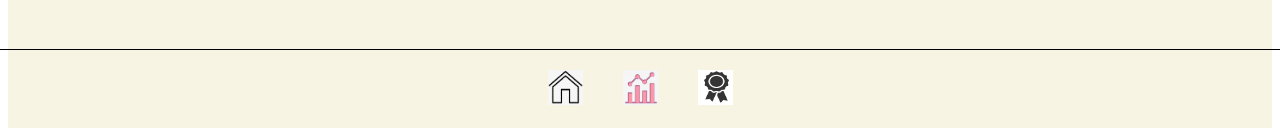
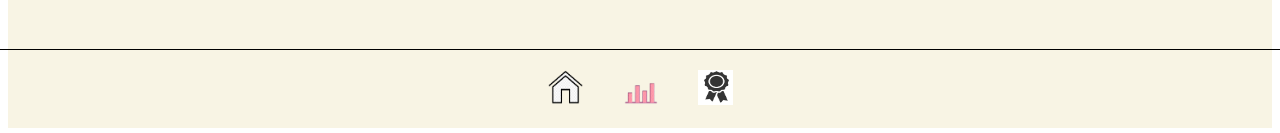
Before and after one commit to Vikster123/shanti, a Next.js app: page /mood in a window 1280 px wide. Shown: the part 680-813 px from the top of the page. Built offline with nearby package versions, Linux system fonts and the light colour scheme.

Commit message:
ready for deployment

```diff
--- a/app/navBar.jsx
+++ b/app/navBar.jsx
@@ -42,12 +42,12 @@ export default function NavBar() {
         <div style={styles.navigation}>
             <button style={styles.navButton}>
                 <Link href="/">
-                <img src="/home.png" alt="Home" style={styles.navImage} />
+                <img src="/home1.png" alt="Home" style={styles.navImage} />
                 </Link>
             </button>
             <button style={styles.navButton}>
                 <Link href="/stats">
-                <img src="/stats.png" alt="Stats" style={styles.navImage} />
+                <img src="/stats1.png" alt="Stats" style={styles.navImage} />
                 </Link>
             </button>
             <button style={styles.navButton}>
```
Also changed, not shown: public/home1.png (added), public/stats1.png (added).
